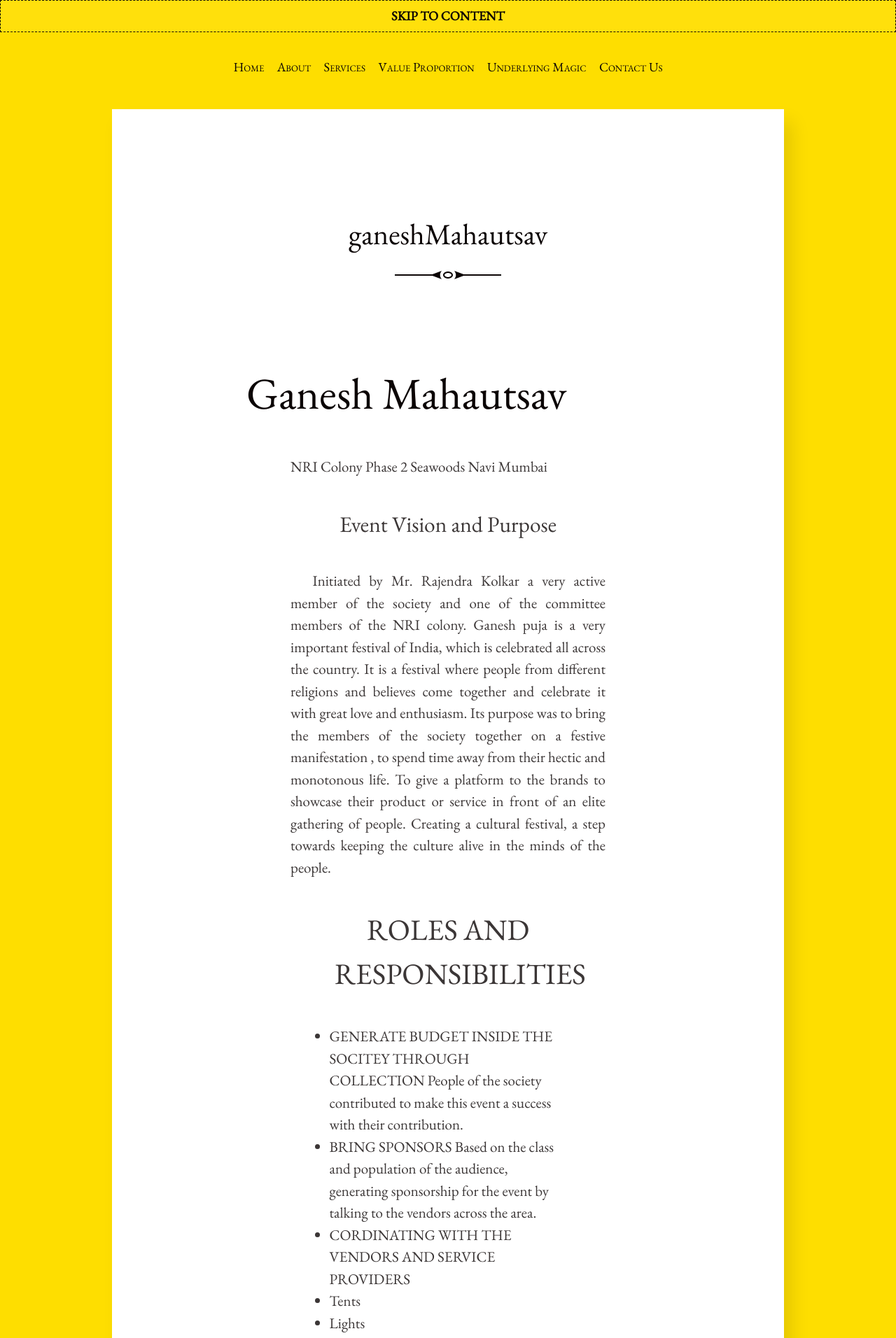
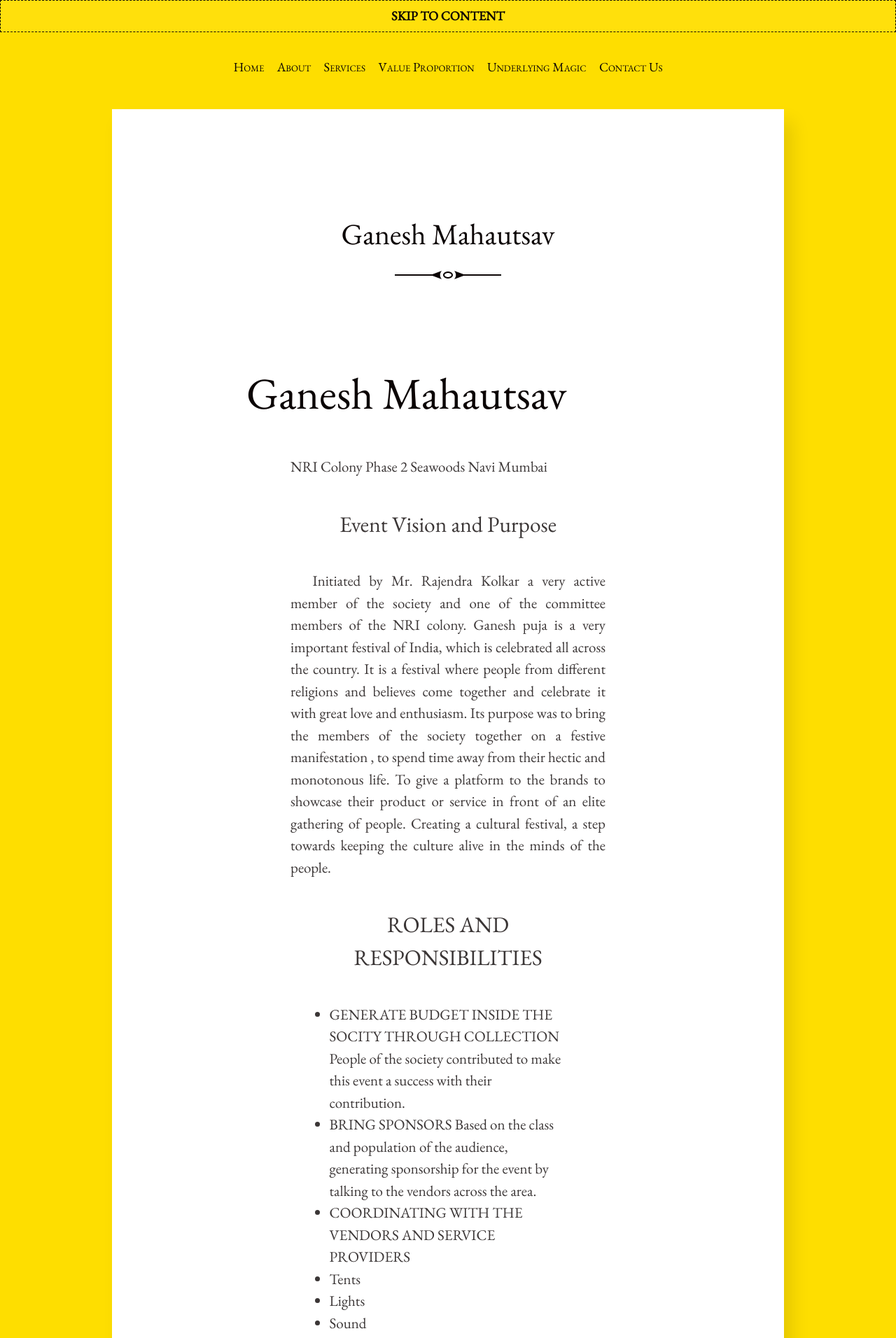
Before and after one commit to budding-bee/budding-bee.github.io, a Jekyll site: the page built from _posts/2018-09-17-ganeshmahautsav.markdown, in a window 1280 px wide. Shown: the top 1912 px of the page at 70% size. Built offline with Jekyll 4.4.1, drawn with Linux system fonts in a browser that asks for light colours; nearby versions of some CDN libraries; our own code applies the rules of GitHub Pages for plain Markdown files; some of the changed text lies outside the part shown.

Commit message:
Updated Ganeshmahautsav

```diff
--- a/_posts/2018-09-17-ganeshmahautsav.markdown
+++ b/_posts/2018-09-17-ganeshmahautsav.markdown
@@ -1,5 +1,5 @@
 ---
-title: ganeshMahautsav
+title: Ganesh Mahautsav
 date: 2018-09-17 05:04:00 Z
 ---
 
@@ -20,13 +20,13 @@
 service in front of an elite gathering of people.
 Creating a cultural festival, a step towards keeping the culture
 alive in the minds of the people.
-## ROLES AND RESPONSIBILITIES
-* GENERATE BUDGET INSIDE THE SOCITEY THROUGH COLLECTION
+### ROLES AND RESPONSIBILITIES
+* GENERATE BUDGET INSIDE THE SOCITY THROUGH COLLECTION
 People of the society contributed to make this event a success with their contribution.
 * BRING SPONSORS
 Based on the class and population of the audience, generating sponsorship for the event by talking to the vendors
 across the area.
-* CORDINATING WITH THE VENDORS AND SERVICE PROVIDERS
+* COORDINATING WITH THE VENDORS AND SERVICE PROVIDERS
 * Tents
 * Lights
 * Sound
```
Also changed, not shown: other parts of _posts/2018-09-17-ganeshmahautsav.markdown (+19 -19 lines).
